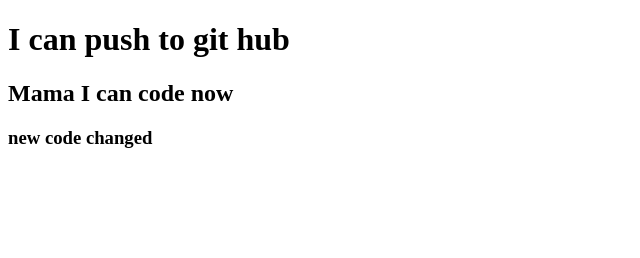
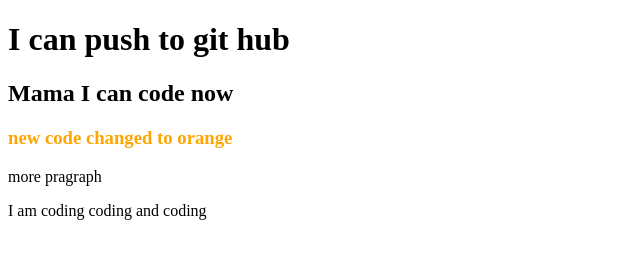
Before and after one commit to rased100/my-second-repo, a plain HTML site: page index.html in a window 1280 px wide. Shown: the whole page, without its empty margins (0-640 px from the left). Drawn offline with Linux system fonts and the light colour scheme.

Commit message:
color change of h3

```diff
--- a/index.html
+++ b/index.html
@@ -5,10 +5,13 @@
     <meta http-equiv="X-UA-Compatible" content="IE=edge">
     <meta name="viewport" content="width=device-width, initial-scale=1.0">
     <title>my-second-repo</title>
+    <link rel="stylesheet" href="style.css">
 </head>
 <body>
     <h1>I can push to git hub</h1>
     <h2>Mama I can code now</h2>
-    <h3>new code changed</h3>
+    <h3>new code changed to orange</h3>
+    <p>more pragraph</p>
+    <p>I am coding coding and coding</p>
 </body>
 </html>
--- /dev/null
+++ b/style.css
@@ -0,0 +1,3 @@
+h3{
+    color: orange;
+}
```
